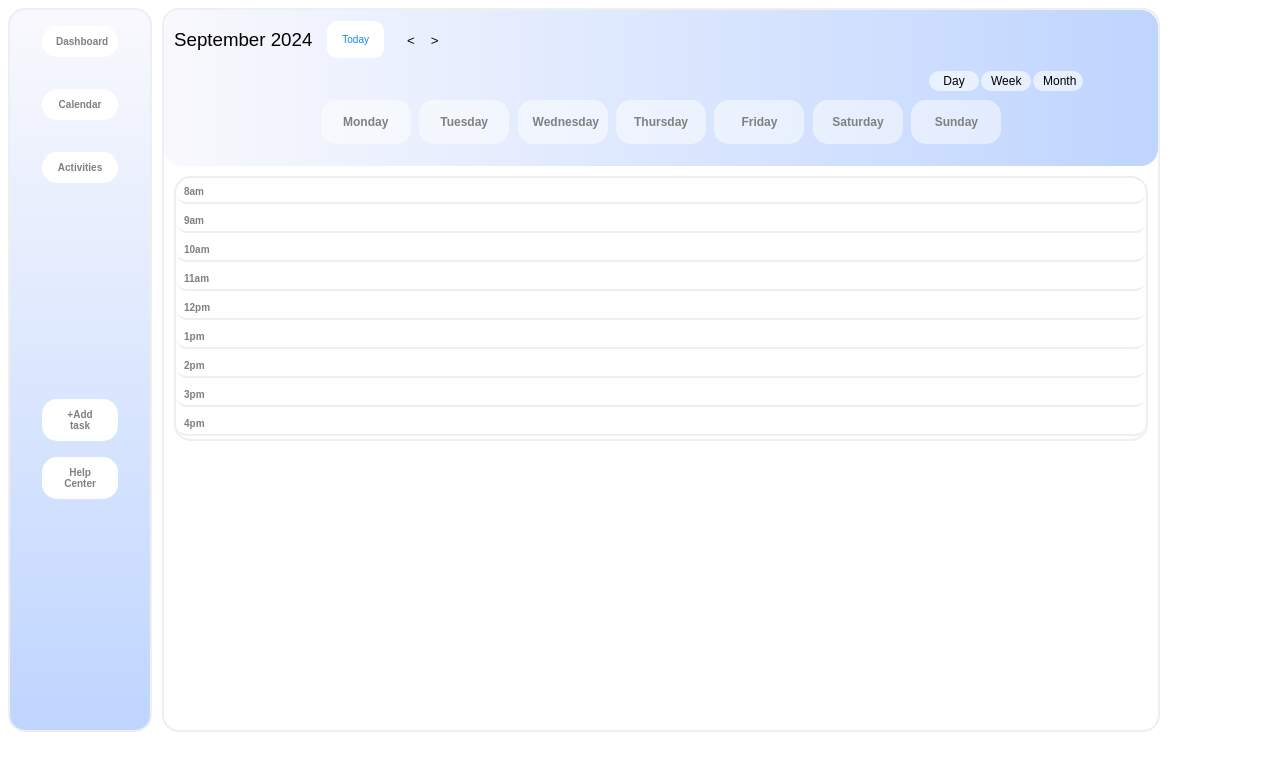
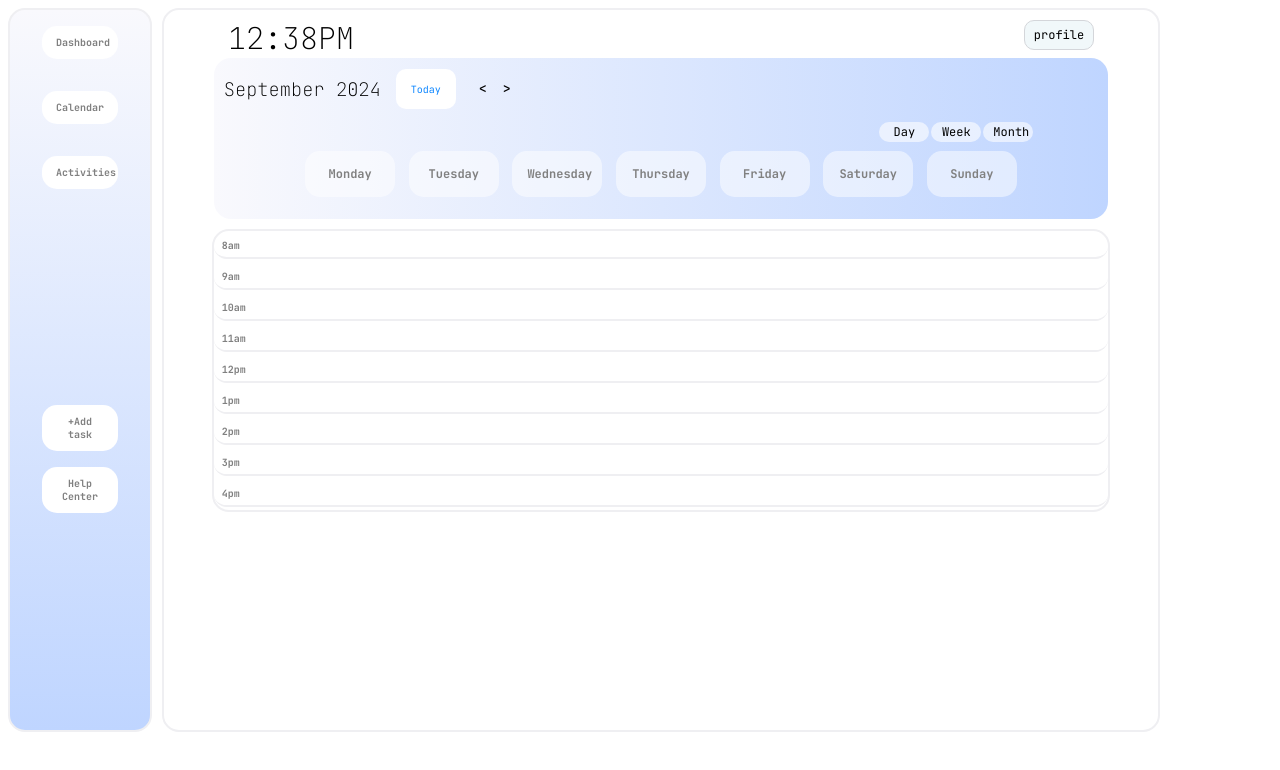
Before and after one commit to AKASH167-sudo/Study-Scheduler-Skeleton-HTML---CSS-, a website built with Vite: page index.html in a window 1280 px wide. Built offline with nearby package versions, Linux system fonts and the light colour scheme; a web font is replaced by a local one.

Commit message:
fina-layout

```diff
--- a/index.css
+++ b/index.css
@@ -1,5 +1,5 @@
-body {
-    font-family: Arial, Helvetica, sans-serif;
+* {
+    font-family: "JetBrains Mono", serif
 }
 
 #container {
@@ -53,10 +53,12 @@ body {
     flex-grow: 1;
     border: 2px solid #EFEFF2;
     border-radius: 17px;
+    width: 100%;
+    align-items: center;
 }
 
 #right-upper {
-    width: 100%;
+    width: 90%;
     display: flex;
     flex-direction: column;
     align-items: center;
@@ -147,6 +149,7 @@ body {
     display: grid;
     grid-template-rows: repeat(9,1fr);
     margin: 10px;
+    width: 90%;
 }
 
 .time {
@@ -167,3 +170,39 @@ body {
 #last-day-week-month {
     margin-right: 75px;
 }
+
+#right-zeroth {
+    display: flex;
+    width: 100%;
+    justify-content: space-between;
+}
+
+#left-right-zeroth {
+    display: flex;
+    flex-direction: column;
+    margin-right: 10px;
+}
+
+#profile {
+    border: 0.5px solid #D4D6DA;
+    border-radius: 10px;
+    background-color: #F1F8FA;
+    font-size: 12px;
+    width: 70px;
+    height: 30px;
+    margin-right: 5vw;
+    margin-top: 10px;
+    margin-bottom: 5px;
+}
+
+    #profile:hover {
+        background-color: white;
+    }
+
+#enlarged-time {
+    font-size: 30px;
+    border: none;
+    margin-left: 5vw;
+    margin-top: 1vh;
+    font-weight: 100;
+}
--- a/index.html
+++ b/index.html
@@ -3,6 +3,9 @@
 <head>
     <title></title>
     <link rel="stylesheet" href="/index.css">
+    <link rel="preconnect" href="https://fonts.googleapis.com">
+    <link rel="preconnect" href="https://fonts.gstatic.com" crossorigin>
+    <link href="https://fonts.googleapis.com/css2?family=Happy+Monkey&family=JetBrains+Mono:ital,wght@0,100..800;1,100..800&family=Oxanium:wght@200..800&display=swap" rel="stylesheet">
 </head>
 <body>
     <main id="container">
@@ -17,11 +20,11 @@
 
             <div id="right-zeroth">
                 <div id="left-right-zeroth">
-
+                    <div id="enlarged-time">12:38PM</div>
                 </div>
 
-                <div id="right-right-zeroth">
-                </div>
+                <button id="profile">profile</button>
+
             </div>
 
             <div id="right-upper">
```
